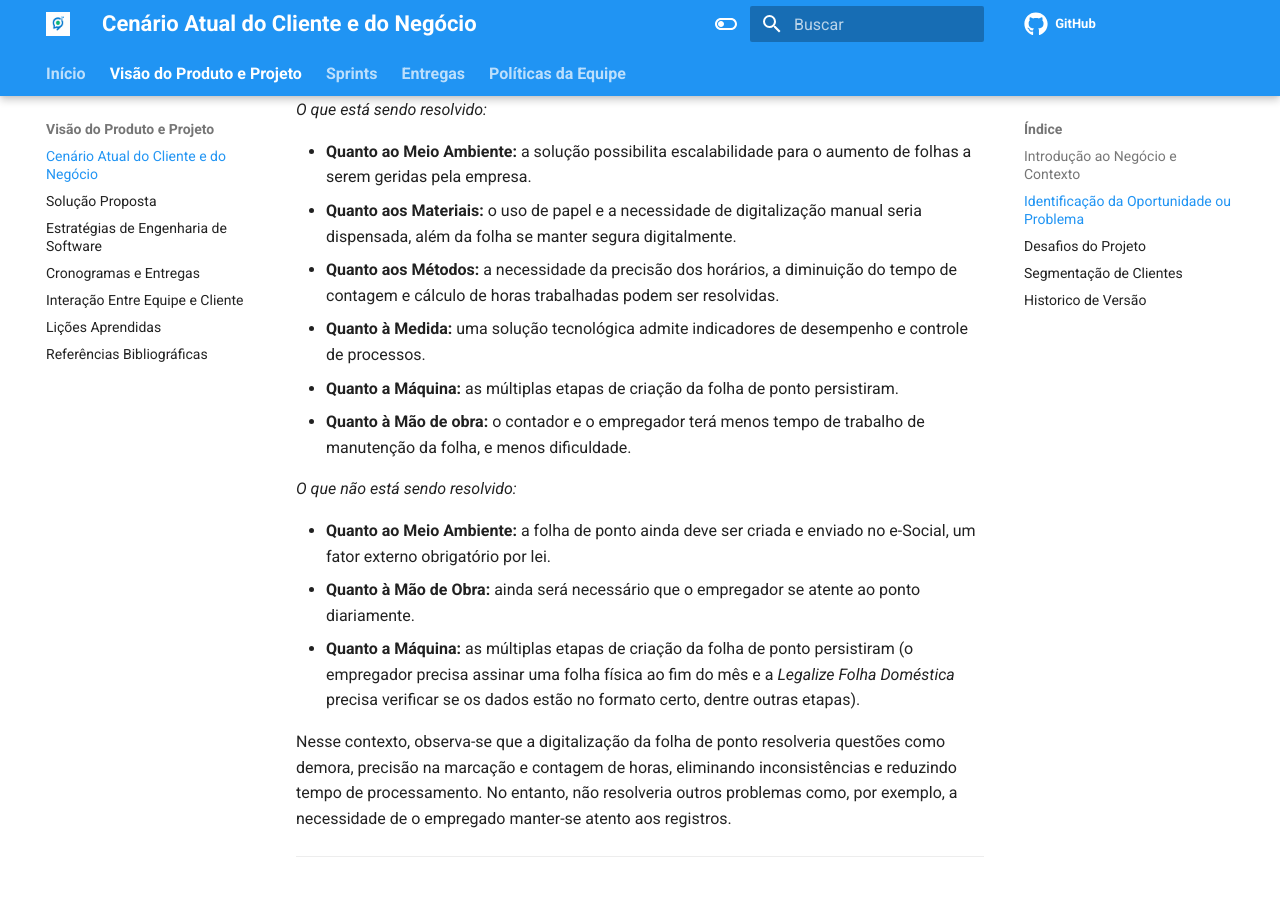
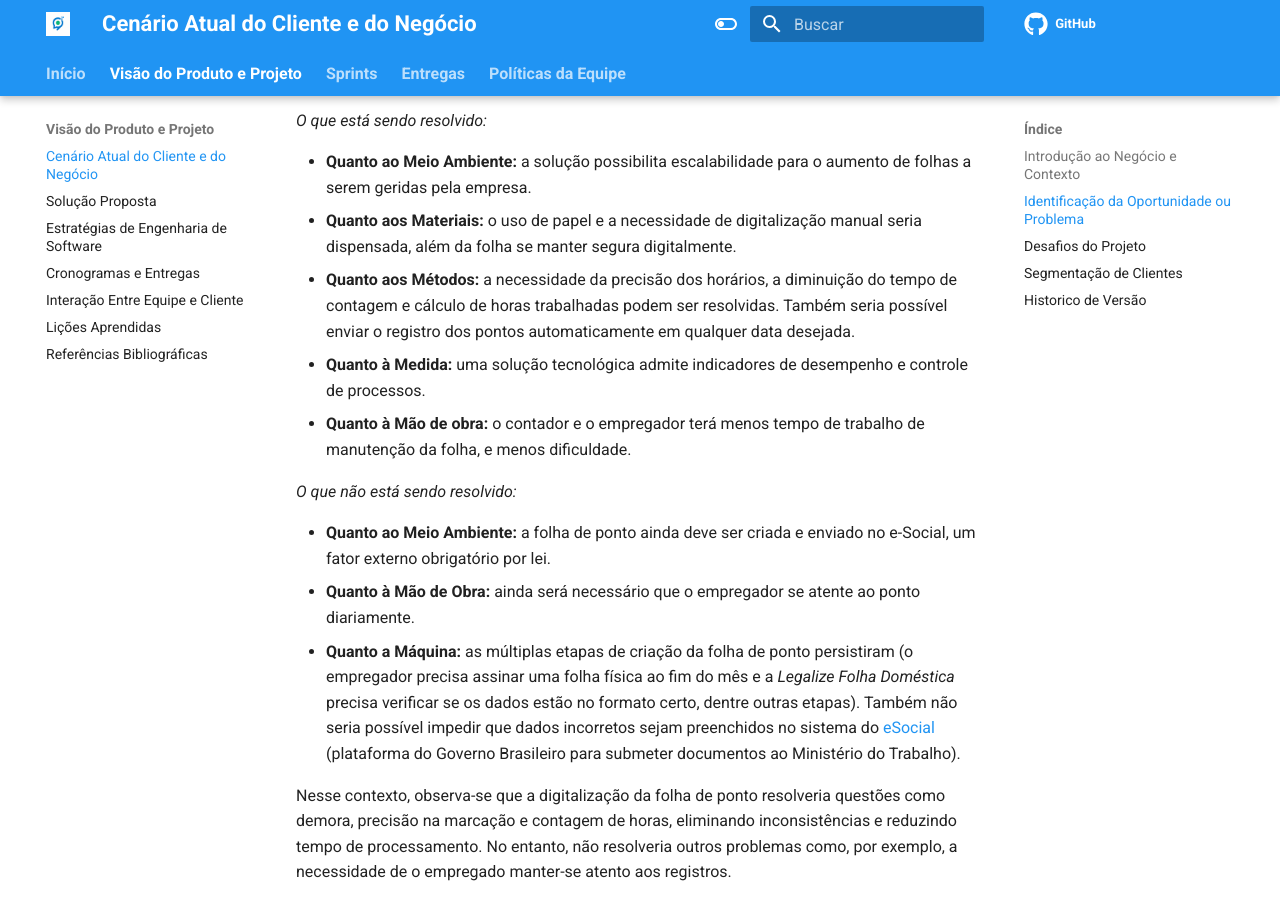
Before and after one commit to mdsreq-fga-unb/2025.1-T01-SeuPontoDigital, an MkDocs documentation site: the page built from docs/doc-visao/top1.md, in a window 1280 px wide and 900 px high, scrolled down 1587 px. Built offline with MkDocs 1.6.1 and Material for MkDocs 9.7.7, drawn with Linux system fonts in a browser that asks for light colours; comment, search, counter and statistics services are not loaded.

Commit message:
(docs): adicionando novos tópicos para o diagrama de ishikawa (#19)
* (docs): adicionando novos tópicos para o diagrama de ishikawa

* (docs): adicionando um tópico ao pontos resolvidos (1.2)

```diff
--- a/docs/doc-visao/top1.md
+++ b/docs/doc-visao/top1.md
@@ -14,7 +14,7 @@ De acordo com a [Lei Complementar 150](https://www.planalto.gov.br/ccivil_03/lei
 
 A figura a seguir apresenta o Diagrama de Ishikawa sobre o problema enfretado pela *Legalize Folha Doméstica*:
 
-![Diagrama de Ishikawa ](../assets/images/diagrama_ishikawa.png)
+![Diagrama de Ishikawa ](../assets/images/diagrama-de-ishikawa-v1.1.png)
 
 É possível perceber, por meio do diagrama, que alguns desses aspectos do problema podem ser resolvidos com o uso da tecnologia, enquanto outros não.
 
@@ -22,16 +22,15 @@ A figura a seguir apresenta o Diagrama de Ishikawa sobre o problema enfretado pe
 
   - **Quanto ao Meio Ambiente:** a solução possibilita escalabilidade para o aumento de folhas a serem geridas pela empresa.
   - **Quanto aos Materiais:** o uso de papel e a necessidade de digitalização manual seria dispensada, além da folha se manter segura digitalmente.
-  - **Quanto aos Métodos:** a necessidade da precisão dos horários, a diminuição do tempo de contagem e cálculo de horas trabalhadas podem ser resolvidas.
+  - **Quanto aos Métodos:** a necessidade da precisão dos horários, a diminuição do tempo de contagem e cálculo de horas trabalhadas podem ser resolvidas. Também seria possível enviar o registro dos pontos automaticamente em qualquer data desejada.
   - **Quanto à Medida:** uma solução tecnológica admite indicadores de desempenho e controle de processos.
-  - **Quanto a Máquina:** as múltiplas etapas de criação da folha de ponto persistiram.
   - **Quanto à Mão de obra:** o contador e o empregador terá menos tempo de trabalho de manutenção da folha, e menos dificuldade.
 
 *O que não está sendo resolvido:*
 
   - **Quanto ao Meio Ambiente:** a folha de ponto ainda deve ser criada e enviado no e-Social, um fator externo obrigatório por lei.
   - **Quanto à Mão de Obra:** ainda será necessário que o empregador se atente ao ponto diariamente.
-  - **Quanto a Máquina:** as múltiplas etapas de criação da folha de ponto persistiram (o empregador precisa assinar uma folha física ao fim do mês e a *Legalize Folha Doméstica* precisa verificar se os dados estão no formato certo, dentre outras etapas).
+  - **Quanto a Máquina:** as múltiplas etapas de criação da folha de ponto persistiram (o empregador precisa assinar uma folha física ao fim do mês e a *Legalize Folha Doméstica* precisa verificar se os dados estão no formato certo, dentre outras etapas). Também não seria possível impedir que dados incorretos sejam preenchidos no sistema do [eSocial](https://www.gov.br/esocial/pt-br) (plataforma do Governo Brasileiro para submeter documentos ao Ministério do Trabalho).
 
 Nesse contexto, observa-se que a digitalização da folha de ponto resolveria questões como demora, precisão na marcação e contagem de horas, eliminando inconsistências e reduzindo tempo de processamento. No entanto, não resolveria outros problemas como, por exemplo, a necessidade de o empregado manter-se atento aos registros.
 
```
Also changed, not shown: docs/assets/images/diagrama-de-ishikawa-v1.1.png (added), docs/assets/images/diagrama_ishikawa.png (deleted).
